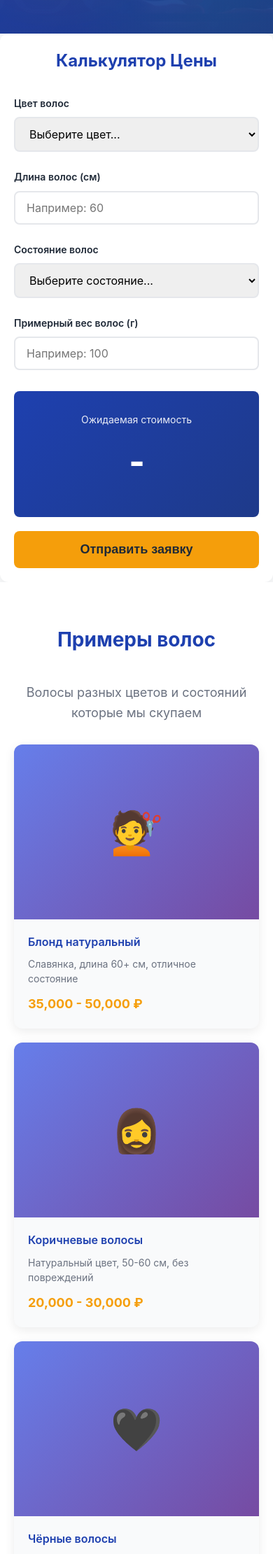
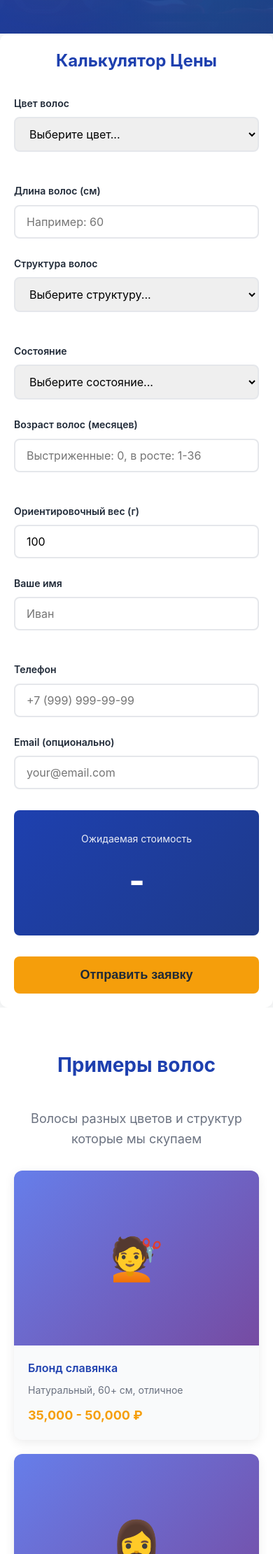
Before and after one commit to GiornoGiovanaJoJo/hair_purchase_site, a Django app: template templates/index.html in a window 390 px wide. Shown: the part 440-2661 px from the top of the page at 70% size. Run offline with Django 5.2, Linux system fonts and the light colour scheme; the template is opened without the code that fills it, so the values that code supplies are empty; parts of the project's set-up code (start-up, migrations or seed data) failed here and were passed over.

Commit message:
Update form fields to match database schema: hair_structure, hair_age, phone, name, email fields

```diff
--- a/templates/index.html
+++ b/templates/index.html
@@ -253,12 +253,18 @@
             border-radius: 12px;
             padding: 40px;
             box-shadow: 0 4px 20px rgba(0, 0, 0, 0.08);
-            max-width: 600px;
+            max-width: 700px;
             margin: 0 auto;
         }
 
         .form-group {
             margin-bottom: 25px;
+        }
+
+        .form-row {
+            display: grid;
+            grid-template-columns: 1fr 1fr;
+            gap: 20px;
         }
 
         label {
@@ -292,6 +298,7 @@
             border-radius: 8px;
             text-align: center;
             margin-top: 30px;
+            margin-bottom: 30px;
         }
 
         .price-label {
@@ -314,7 +321,6 @@
 
         .btn-calculate {
             width: 100%;
-            margin-top: 20px;
             padding: 16px;
             font-size: 18px;
         }
@@ -589,6 +595,10 @@
                 padding: 20px;
             }
 
+            .form-row {
+                grid-template-columns: 1fr;
+            }
+
             .section-title {
                 font-size: 28px;
             }
@@ -673,9 +683,10 @@
         <div id="alertMessage"></div>
 
         <form id="priceForm">
+            <div class="form-row">
                 <div class="form-group">
                     <label for="hairColor">Цвет волос</label>
-                <select id="hairColor" required>
+                    <select id="hairColor" name="hair_color" required>
                         <option value="">Выберите цвет...</option>
                         <option value="blonde">Блонд</option>
                         <option value="dark_blonde">Тёмный блонд</option>
@@ -688,22 +699,59 @@
 
                 <div class="form-group">
                     <label for="hairLength">Длина волос (см)</label>
-                <input type="number" id="hairLength" min="40" max="150" placeholder="Например: 60" required>
+                    <input type="number" id="hairLength" name="hair_length" min="40" max="150" placeholder="Например: 60" required>
+                </div>
             </div>
 
+            <div class="form-row">
                 <div class="form-group">
-                <label for="hairCondition">Состояние волос</label>
-                <select id="hairCondition" required>
-                    <option value="">Выберите состояние...</option>
-                    <option value="excellent">Отличное (натуральные)</option>
-                    <option value="good">Хорошее (легкие повреждения)</option>
-                    <option value="fair">Удовлетворительное (окрашенные)</option>
+                    <label for="hairStructure">Структура волос</label>
+                    <select id="hairStructure" name="hair_structure" required>
+                        <option value="">Выберите структуру...</option>
+                        <option value="slavyanka">Славянка (премиум)</option>
+                        <option value="european">Европейка</option>
+                        <option value="asian">Азиатская</option>
                     </select>
                 </div>
 
                 <div class="form-group">
-                <label for="hairWeight">Примерный вес волос (г)</label>
-                <input type="number" id="hairWeight" min="20" max="500" placeholder="Например: 100" required>
+                    <label for="hairCondition">Состояние</label>
+                    <select id="hairCondition" name="hair_condition" required>
+                        <option value="">Выберите состояние...</option>
+                        <option value="excellent">Отличное (натуральные)</option>
+                        <option value="good">Хорошее</option>
+                        <option value="fair">Удовлетворительное</option>
+                    </select>
+                </div>
+            </div>
+
+            <div class="form-row">
+                <div class="form-group">
+                    <label for="hairAge">Возраст волос (месяцев)</label>
+                    <input type="number" id="hairAge" name="hair_age" min="0" max="120" placeholder="Выстриженные: 0, в росте: 1-36" required>
+                </div>
+
+                <div class="form-group">
+                    <label for="hairWeight">Ориентировочный вес (г)</label>
+                    <input type="number" id="hairWeight" name="hair_weight" min="20" max="500" placeholder="Например: 100" value="100">
+                </div>
+            </div>
+
+            <div class="form-row">
+                <div class="form-group">
+                    <label for="name">Ваше имя</label>
+                    <input type="text" id="name" name="name" placeholder="Иван" required>
+                </div>
+
+                <div class="form-group">
+                    <label for="phone">Телефон</label>
+                    <input type="tel" id="phone" name="phone" placeholder="+7 (999) 999-99-99" required>
+                </div>
+            </div>
+
+            <div class="form-group">
+                <label for="email">Email (опционально)</label>
+                <input type="email" id="email" name="email" placeholder="your@email.com">
             </div>
 
             <div class="price-display">
@@ -722,14 +770,14 @@
     <!-- GALLERY -->
     <section class="gallery" id="gallery">
         <h2 class="section-title">Примеры волос</h2>
-        <p class="section-subtitle">Волосы разных цветов и состояний которые мы скупаем</p>
+        <p class="section-subtitle">Волосы разных цветов и структур которые мы скупаем</p>
 
         <div class="gallery-grid">
             <div class="gallery-item">
                 <div class="gallery-image">💇</div>
                 <div class="gallery-content">
-                    <div class="gallery-title">Блонд натуральный</div>
-                    <div class="gallery-desc">Славянка, длина 60+ см, отличное состояние</div>
+                    <div class="gallery-title">Блонд славянка</div>
+                    <div class="gallery-desc">Натуральный, 60+ см, отличное</div>
                     <div class="gallery-price">35,000 - 50,000 ₽</div>
                 </div>
             </div>
@@ -737,8 +785,8 @@
             <div class="gallery-item">
                 <div class="gallery-image">🧔‍♀️</div>
                 <div class="gallery-content">
-                    <div class="gallery-title">Коричневые волосы</div>
-                    <div class="gallery-desc">Натуральный цвет, 50-60 см, без повреждений</div>
+                    <div class="gallery-title">Коричневые евро</div>
+                    <div class="gallery-desc">Натуральные, 50-60 см, хорошее</div>
                     <div class="gallery-price">20,000 - 30,000 ₽</div>
                 </div>
             </div>
@@ -746,26 +794,26 @@
             <div class="gallery-item">
                 <div class="gallery-image">🖤</div>
                 <div class="gallery-content">
-                    <div class="gallery-title">Чёрные волосы</div>
-                    <div class="gallery-desc">Толстая структура, 45-55 см, хорошее состояние</div>
-                    <div class="gallery-price">15,000 - 25,000 ₽</div>
+                    <div class="gallery-title">Чёрные азиатские</div>
+                    <div class="gallery-desc">Природные, 45-55 см, хорошее</div>
+                    <div class="gallery-price">18,000 - 28,000 ₽</div>
                 </div>
             </div>
 
             <div class="gallery-item">
                 <div class="gallery-image">✨</div>
                 <div class="gallery-content">
-                    <div class="gallery-title">Светлый блонд</div>
-                    <div class="gallery-desc">Редкий цвет, 70+ см, отличное состояние</div>
-                    <div class="gallery-price">40,000 - 50,000 ₽</div>
+                    <div class="gallery-title">Светлая славянка</div>
+                    <div class="gallery-desc">Премиум, 70+ см, отличное</div>
+                    <div class="gallery-price">42,000 - 50,000 ₽</div>
                 </div>
             </div>
 
             <div class="gallery-item">
                 <div class="gallery-image">🌟</div>
                 <div class="gallery-content">
-                    <div class="gallery-title">Волосы после окрашивания</div>
-                    <div class="gallery-desc">Окрашенные волосы, 40-50 см</div>
+                    <div class="gallery-title">Окрашенные</div>
+                    <div class="gallery-desc">После декапирания, 40-50 см</div>
                     <div class="gallery-price">8,000 - 15,000 ₽</div>
                 </div>
             </div>
@@ -773,8 +821,8 @@
             <div class="gallery-item">
                 <div class="gallery-image">💎</div>
                 <div class="gallery-content">
-                    <div class="gallery-title">Премиум волосы</div>
-                    <div class="gallery-desc">Длина 80+ см, натуральный блонд</div>
+                    <div class="gallery-title">Премиум Блонд</div>
+                    <div class="gallery-desc">длина 80+ см, натуральные</div>
                     <div class="gallery-price">45,000 - 50,000 ₽</div>
                 </div>
             </div>
@@ -790,25 +838,25 @@
             <div class="step">
                 <div class="step-number">1</div>
                 <h3>Подготовка</h3>
-                <p>Вымойте волосы за 1-2 дня до встречи, высушите и расчешите. Срежьте ровным срезом.</p>
+                <p>Вымойте волосы за 1-2 дня до встречи, высушите и расчешите.</p>
             </div>
 
             <div class="step">
                 <div class="step-number">2</div>
                 <h3>Упаковка</h3>
-                <p>Завяжите волосы в хвост или косу тонкой резинкой. Упакуйте в целлофан или пакет.</p>
+                <p>Завяжите в хвост тонкой резинкой. Упакуйте в целлофан.</p>
             </div>
 
             <div class="step">
                 <div class="step-number">3</div>
-                <h3>Расчет</h3>
-                <p>Используйте наш калькулятор или напишите нам. Мы проверим качество и выставим итоговую цену.</p>
+                <h3>Оценка</h3>
+                <p>Используйте калькулятор или напишите нам. Мы проверим и назовём цену.</p>
             </div>
 
             <div class="step">
                 <div class="step-number">4</div>
-                <h3>Встреча</h3>
-                <p>Встречаемся в Москве. Проверяем волосы, подтверждаем цену и выплачиваем деньги наличными.</p>
+                <h3>Отправка</h3>
+                <p>Можно товар потребителю года. Никаких сроков и рисков!</p>
             </div>
         </div>
     </section>
@@ -820,61 +868,61 @@
         <div class="faq-container">
             <div class="faq-item">
                 <div class="faq-question">
-                    <span>Какие волосы вы принимаете?</span>
+                    <span>Что это славянка?</span>
                     <span class="faq-toggle">▼</span>
                 </div>
                 <div class="faq-answer">
-                    <p>Мы принимаем натуральные волосы длиной от 40 см без видимых повреждений и секущихся концов. Волосы должны быть чистыми и сухими.</p>
+                    <p>Славянка - это натуральные волосы от людей славянского фенотипа. Они самые тюпые, плотные и ценные для профессионального экстендирования.</p>
                 </div>
             </div>
 
             <div class="faq-item">
                 <div class="faq-question">
-                    <span>Сколько стоят волосы?</span>
+                    <span>Какова минимальная длина?</span>
                     <span class="faq-toggle">▼</span>
                 </div>
                 <div class="faq-answer">
-                    <p>Цена зависит от длины, цвета, состояния и веса волос. В среднем от 5,000 до 50,000 ₽. Используйте наш калькулятор для точной оценки.</p>
+                    <p>Минимальная длина - 40 см. Однако, чем длиннее волосы, тем выще цена. 60+ см - деютанть цени, 80+ см - премиум!</p>
                 </div>
             </div>
 
             <div class="faq-item">
                 <div class="faq-question">
-                    <span>Какой вес волос нужен?</span>
+                    <span>Окрашенные волосы - Это лох?</span>
                     <span class="faq-toggle">▼</span>
                 </div>
                 <div class="faq-answer">
-                    <p>Обычно волосы длиной 60 см весят 80-120 грамм. Чем толще и плотнее волосы, тем больше вес. Минимум 30-50 грамм для скупки.</p>
+                    <p>Не это лох. Мы принимаем окрашенные волосы, но цена будет ниже, так как структура волос ещё тонкая.</p>
                 </div>
             </div>
 
             <div class="faq-item">
                 <div class="faq-question">
-                    <span>Можно ли продать окрашенные волосы?</span>
+                    <span>Как рассчитывается цена?</span>
                     <span class="faq-toggle">▼</span>
                 </div>
                 <div class="faq-answer">
-                    <p>Да, но цена будет ниже. Натуральные волосы ценятся больше, чем окрашенные. Однако окрашенные волосы также принимаем по справедливой цене.</p>
+                    <p>Цена рассчитывается на основе таблицы длины, цвета, структуры, состояния и возраста волос. При выстридженных волосах - ниже!</p>
                 </div>
             </div>
 
             <div class="faq-item">
                 <div class="faq-question">
-                    <span>Как происходит встреча?</span>
+                    <span>Куда аноты волосы?</span>
                     <span class="faq-toggle">▼</span>
                 </div>
                 <div class="faq-answer">
-                    <p>Встречаемся в Москве в безопасном месте. Проверяем волосы, подтверждаем цену и выплачиваем деньги наличными прямо на месте. Никаких скрытых комиссий.</p>
+                    <p>Мы анты волосы в европейским от работа и домашним от благотворительным и мдицинским целям. Всё вчисть!</p>
                 </div>
             </div>
 
             <div class="faq-item">
                 <div class="faq-question">
-                    <span>Как быстро получу деньги?</span>
+                    <span>Надо ли снимать волосы лично?</span>
                     <span class="faq-toggle">▼</span>
                 </div>
                 <div class="faq-answer">
-                    <p>Деньги выплачиваются сразу же на встрече наличными. Никаких задержек и переводов. Все честно и прозрачно.</p>
+                    <p>Да, мы встречаемся лично в Москве. Никаких посылок и гарантий - гарантия только на приим 100% натуральных волос!</p>
                 </div>
             </div>
         </div>
@@ -883,7 +931,7 @@
     <!-- CONTACT CTA -->
     <section class="contact-cta" id="contact">
         <h2>Готовы продать волосы?</h2>
-        <p>Свяжитесь с нами прямо сейчас и получите честную оценку</p>
+        <p>Свяжитесь с нами найдите таймы</p>
 
         <div class="contact-links">
             <a href="https://t.me/hair-purchase-bot" class="contact-link" target="_blank">📱 Telegram</a>
@@ -913,47 +961,6 @@
             });
         });
 
-        // Price Calculator
-        const priceMultipliers = {
-            'blonde': 1.8,
-            'dark_blonde': 1.6,
-            'light_brown': 1.4,
-            'brown': 1.3,
-            'dark_brown': 1.2,
-            'black': 1.1
-        };
-
-        const conditionMultipliers = {
-            'excellent': 1.0,
-            'good': 0.8,
-            'fair': 0.6
-        };
-
-        const basePrice = 80; // ₽ за грамм
-
-        function updatePrice() {
-            const color = document.getElementById('hairColor').value;
-            const weight = parseFloat(document.getElementById('hairWeight').value) || 0;
-            const condition = document.getElementById('hairCondition').value;
-
-            if (!color || !condition || weight === 0) {
-                document.getElementById('priceOutput').textContent = '-';
-                document.getElementById('priceNote').textContent = '';
-                return;
-            }
-
-            const colorMult = priceMultipliers[color] || 1;
-            const condMult = conditionMultipliers[condition] || 1;
-            const price = Math.round(basePrice * weight * colorMult * condMult);
-
-            document.getElementById('priceOutput').textContent = price.toLocaleString('ru-RU') + ' ₽';
-            document.getElementById('priceNote').textContent = `Примерная стоимость (${weight}г волос ${color})`;
-        }
-
-        document.getElementById('hairColor').addEventListener('change', updatePrice);
-        document.getElementById('hairWeight').addEventListener('input', updatePrice);
-        document.getElementById('hairCondition').addEventListener('change', updatePrice);
-
         // Show Alert Message
         function showAlert(message, type) {
             const alertDiv = document.getElementById('alertMessage');
@@ -967,10 +974,17 @@
         document.getElementById('priceForm').addEventListener('submit', async (e) => {
             e.preventDefault();
 
-            const color = document.getElementById('hairColor').value;
-            const length = document.getElementById('hairLength').value;
-            const condition = document.getElementById('hairCondition').value;
-            const weight = document.getElementById('hairWeight').value;
+            const formData = {
+                hair_color: document.getElementById('hairColor').value,
+                hair_length: parseInt(document.getElementById('hairLength').value),
+                hair_structure: document.getElementById('hairStructure').value,
+                hair_age: parseInt(document.getElementById('hairAge').value),
+                hair_condition: document.getElementById('hairCondition').value,
+                hair_weight: parseInt(document.getElementById('hairWeight').value),
+                name: document.getElementById('name').value,
+                phone: document.getElementById('phone').value,
+                email: document.getElementById('email').value || null
+            };
 
             const submitBtn = e.target.querySelector('button[type="submit"]');
             const submitText = document.getElementById('submitText');
@@ -987,26 +1001,20 @@
                         'Content-Type': 'application/json',
                         'X-CSRFToken': getCookie('csrftoken')
                     },
-                    body: JSON.stringify({
-                        hair_color: color,
-                        hair_length: parseInt(length),
-                        hair_condition: condition,
-                        hair_weight: parseInt(weight)
-                    })
+                    body: JSON.stringify(formData)
                 });
 
                 if (response.ok) {
-                    showAlert('✅ Заявка успешно отправлена! Мы свяжемся с вами в ближайшее время.', 'success');
+                    showAlert('✅ Заявка успешно отправлена! Мы свяжемся с вами очень скоро!', 'success');
                     document.getElementById('priceForm').reset();
-                    updatePrice();
                 } else {
                     const data = await response.json();
                     console.error('Error:', data);
-                    showAlert('❌ Ошибка при отправке заявки. Попробуйте ещё раз.', 'error');
+                    showAlert('❌ Ошибка при отправке. Попробуйте основв.', 'error');
                 }
             } catch (error) {
                 console.error('Error:', error);
-                showAlert('❌ Ошибка подключения. Проверьте интернет и попробуйте снова.', 'error');
+                showAlert('❌ Ошибка подключения. Попробуйте снова.', 'error');
             } finally {
                 submitBtn.classList.remove('loading');
                 submitText.style.display = 'inline';
```
Lines whose indentation alone changed are shown as unchanged.
